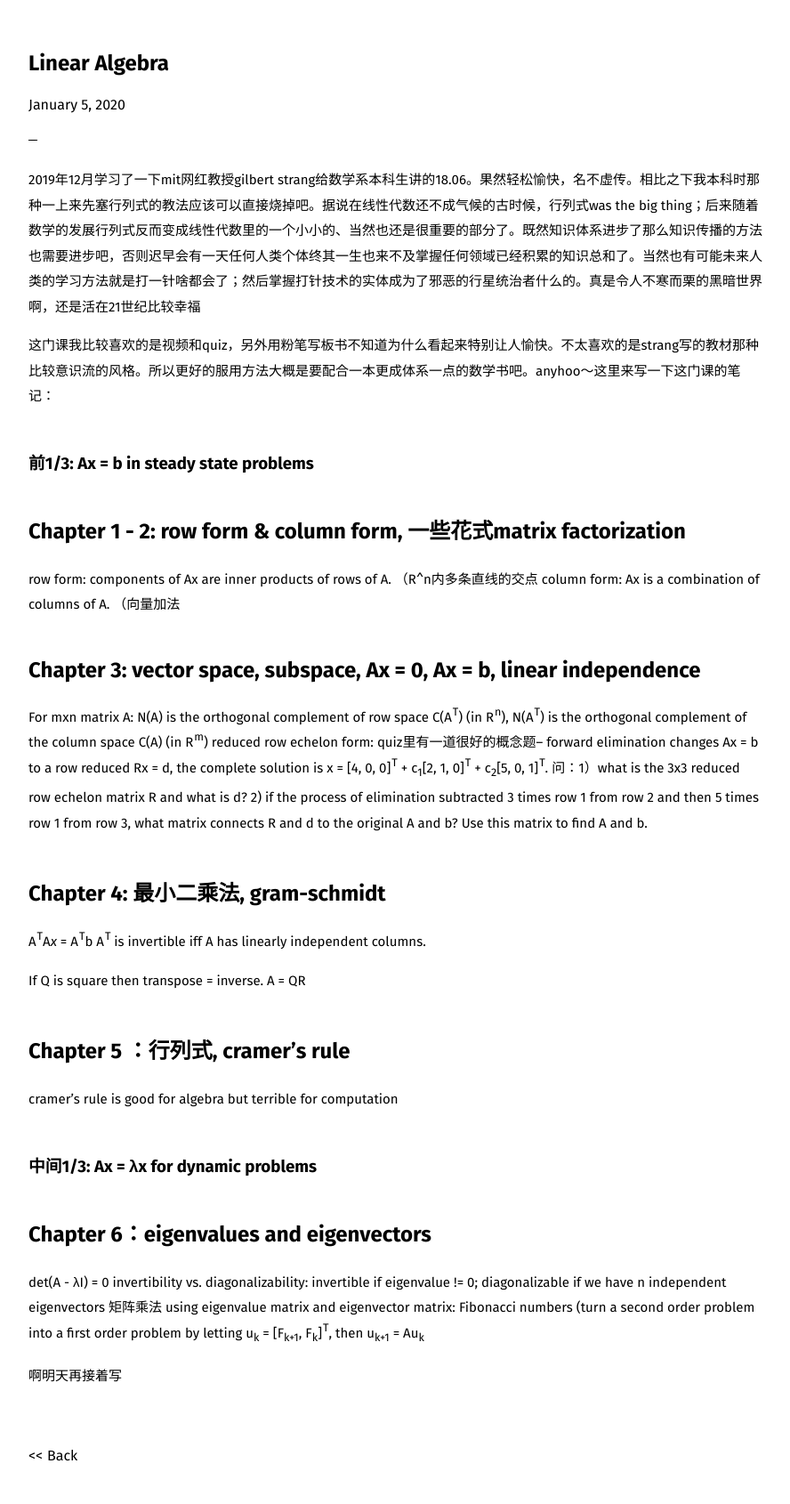
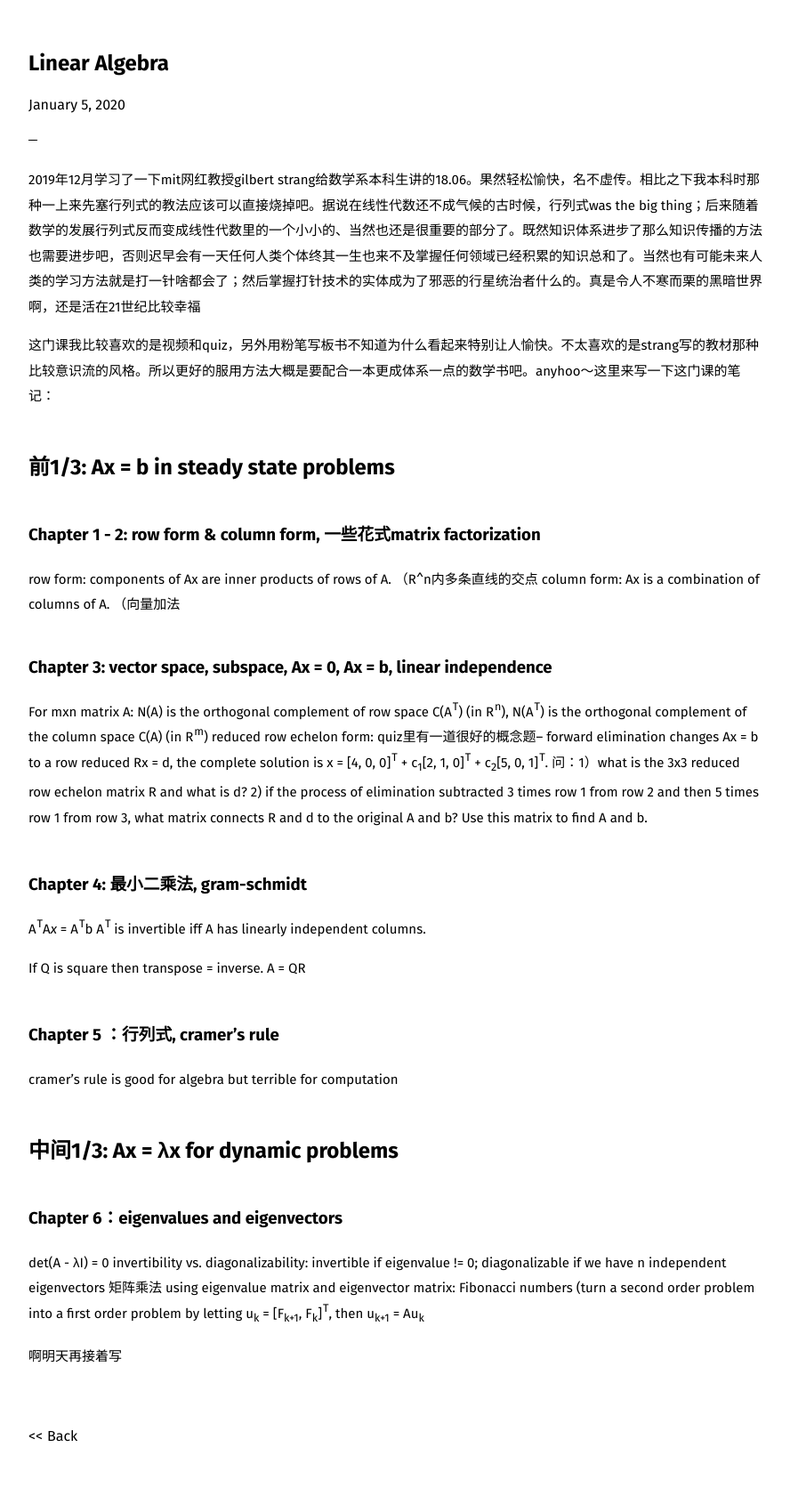
Before and after one commit to pocoapoco/pocoapoco.github.io, a Jekyll site: the page built from _posts/2020-01-05-linear-algebra.md, in a window 1280 px wide. Shown: the whole page at 89% size, without its empty margins (18-906 px from the left). Built offline with Jekyll 4.4.1, drawn with Linux system fonts in a browser that asks for light colours; after the commit the page ends 1668 px from its top, so only the background shows below that.

Commit message:
fix style

```diff
--- a/_posts/2020-01-05-linear-algebra.md
+++ b/_posts/2020-01-05-linear-algebra.md
@@ -7,19 +7,19 @@ date: 2020-01-05 00:45
 
 这门课我比较喜欢的是视频和quiz，另外用粉笔写板书不知道为什么看起来特别让人愉快。不太喜欢的是strang写的教材那种比较意识流的风格。所以更好的服用方法大概是要配合一本更成体系一点的数学书吧。anyhoo～这里来写一下这门课的笔记：
 
-### 前1/3: Ax = b in steady state problems
+## 前1/3: Ax = b in steady state problems
 
-## Chapter 1 - 2: row form & column form, 一些花式matrix factorization
+### Chapter 1 - 2: row form & column form, 一些花式matrix factorization
 
 row form: components of Ax are inner products of rows of A. （R^n内多条直线的交点
 column form: Ax is a combination of columns of A. （向量加法
 
-## Chapter 3: vector space, subspace, Ax = 0, Ax = b, linear independence
+### Chapter 3: vector space, subspace, Ax = 0, Ax = b, linear independence
 
 For mxn matrix A: N(A) is the orthogonal complement of row space C(A<sup>T</sup>) (in R<sup>n</sup>), N(A<sup>T</sup>) is the orthogonal complement of the column space C(A) (in R<sup>m</sup>)
 reduced row echelon form: quiz里有一道很好的概念题-- forward elimination changes Ax = b to a row reduced Rx = d, the complete solution is x = [4, 0, 0]<sup>T</sup> + c<sub>1</sub>[2, 1, 0]<sup>T</sup> + c<sub>2</sub>[5, 0, 1]<sup>T</sup>. 问：1）what is the 3x3 reduced row echelon matrix R and what is d? 2) if the process of elimination subtracted 3 times row 1 from row 2 and then 5 times row 1 from row 3, what matrix connects R and d to the original A and b? Use this matrix to find A and b.
 
-## Chapter 4: 最小二乘法, gram-schmidt
+### Chapter 4: 最小二乘法, gram-schmidt
 
 A<sup>T</sup>A*x* = A<sup>T</sup>b
 A<sup>T</sup> is invertible iff A has linearly independent columns.
@@ -27,13 +27,13 @@ A<sup>T</sup> is invertible iff A has linearly independent columns.
 If Q is square then transpose = inverse.
 A = QR
 
-## Chapter 5 ：行列式, cramer's rule
+### Chapter 5 ：行列式, cramer's rule
 
 cramer's rule is good for algebra but terrible for computation
 
-### 中间1/3: Ax = &lambda;x for dynamic problems
+## 中间1/3: Ax = &lambda;x for dynamic problems
 
-## Chapter 6：eigenvalues and eigenvectors
+### Chapter 6：eigenvalues and eigenvectors
 
 det(A - &lambda;I) = 0
 invertibility vs. diagonalizability: invertible if eigenvalue != 0; diagonalizable if we have n independent eigenvectors
```
